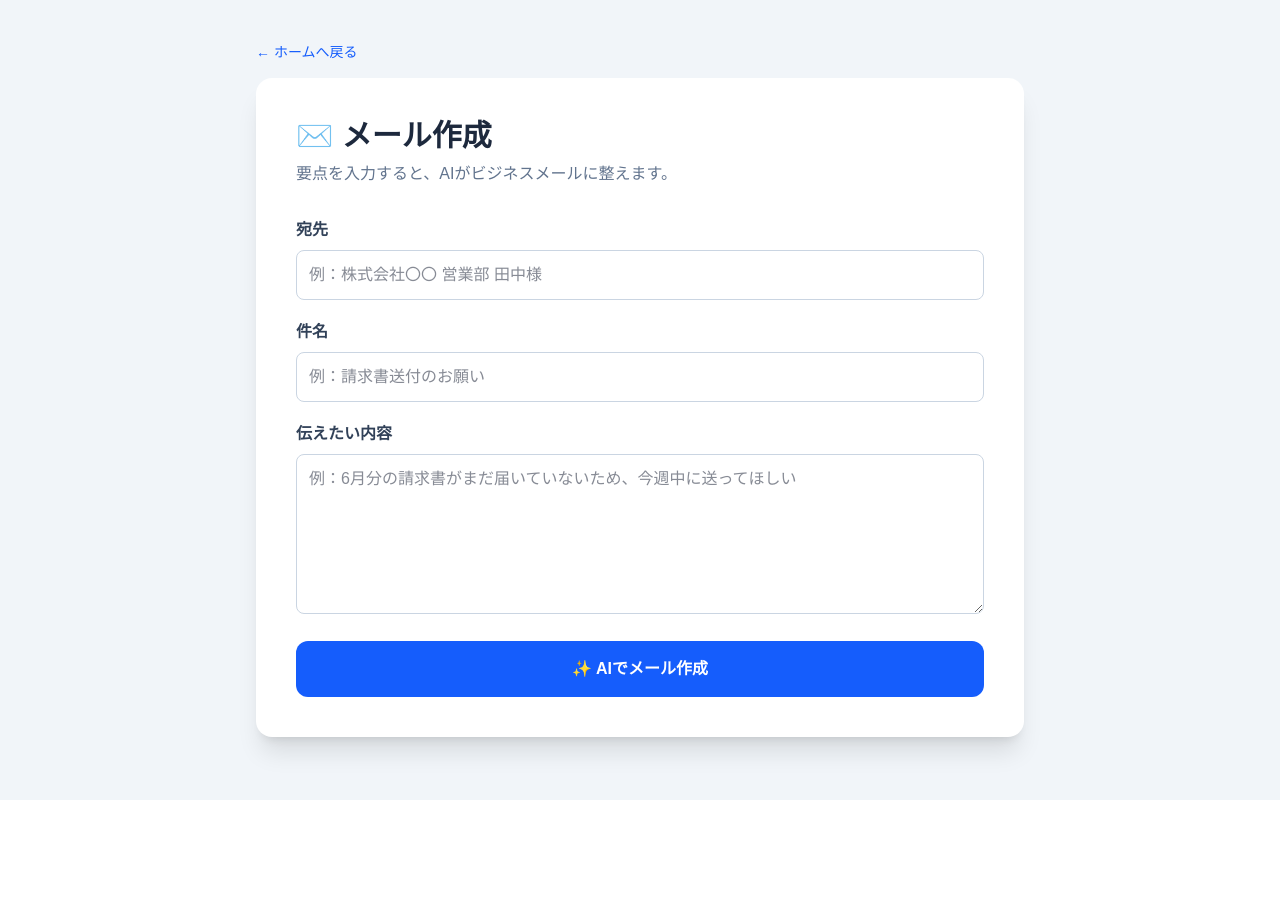
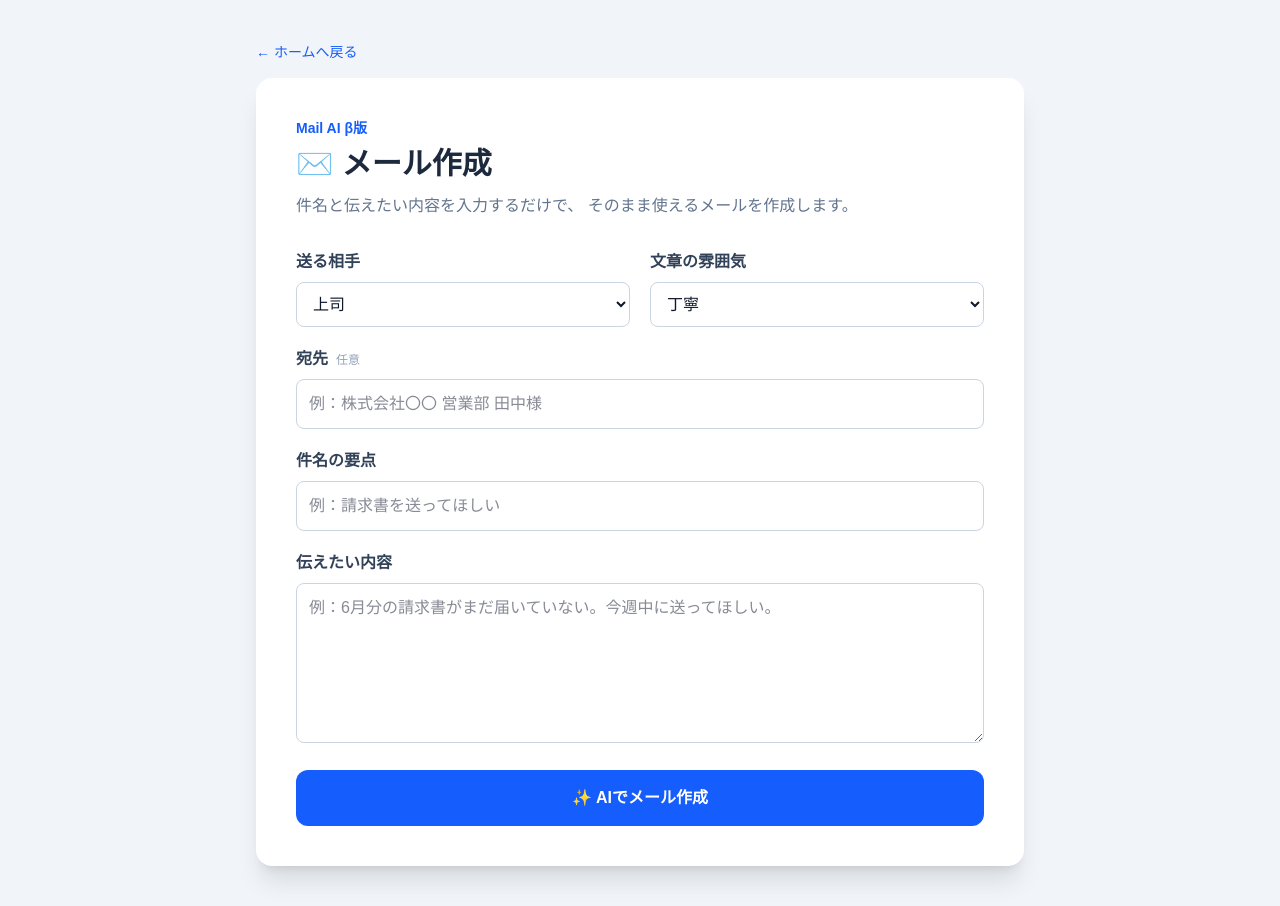
Before and after one commit to Riku-Riku-lab/backoffice-copilot, a Next.js app: page /mail in a window 1280 px wide. Before the commit the page ends 800 px from the top, so only its background shows below. Built offline with nearby package versions, Linux system fonts and the light colour scheme.

Commit message:
feat: release Mail AI beta

```diff
--- a/app/api/generate/route.ts
+++ b/app/api/generate/route.ts
@@ -5,17 +5,40 @@ const ai = new GoogleGenAI({
   apiKey: process.env.GEMINI_API_KEY,
 });
 
+type RequestBody = {
+  recipient?: unknown;
+  subject?: unknown;
+  content?: unknown;
+  recipientType?: unknown;
+  tone?: unknown;
+};
+
+const recipientTypes = ["上司", "取引先", "同僚", "先生", "その他"];
+const tones = ["丁寧", "簡潔", "謝罪", "お礼", "やわらかめ"];
+
 export async function POST(request: Request) {
   try {
-    const body = await request.json();
+    const body = (await request.json()) as RequestBody;
 
-    const recipient = body.recipient?.trim();
-    const subject = body.subject?.trim();
-    const content = body.content?.trim();
+    const recipient =
+      typeof body.recipient === "string" ? body.recipient.trim() : "";
+    const subject =
+      typeof body.subject === "string" ? body.subject.trim() : "";
+    const content =
+      typeof body.content === "string" ? body.content.trim() : "";
+    const recipientType =
+      typeof body.recipientType === "string" &&
+      recipientTypes.includes(body.recipientType)
+        ? body.recipientType
+        : "その他";
+    const tone =
+      typeof body.tone === "string" && tones.includes(body.tone)
+        ? body.tone
+        : "丁寧";
 
     if (!subject || !content) {
       return NextResponse.json(
-        { error: "件名と内容を入力してください。" },
+        { error: "件名と伝えたい内容を入力してください。" },
         { status: 400 }
       );
     }
@@ -28,34 +51,37 @@ export async function POST(request: Request) {
     }
 
     const prompt = `
-あなたは日本企業の事務・総務担当者を支援するアシスタントです。
-以下の情報をもとに、丁寧で自然なビジネスメールを日本語で作成してください。
+あなたは日本企業の事務・総務担当者を支援する、
+ビジネスメール作成の専門アシスタントです。
 
-宛先: ${recipient || "指定なし"}
-件名: ${subject}
-伝えたい内容: ${content}
+送る相手の種類：${recipientType}
+宛先：${recipient || "指定なし"}
+希望する雰囲気：${tone}
+件名の要点：${subject}
+伝えたい内容：${content}
 
-条件:
-- 件名も含めて出力する
-- 丁寧で簡潔な文章にする
-- 不明な会社名や氏名を勝手に作らない
-- 必要に応じて「〇〇株式会社」「〇〇様」などのプレースホルダーを使う
+条件：
+- 1行目に「件名：〇〇」と出力する
+- 次に空行を入れ、本文を出力する
+- 相手と雰囲気に合った敬語にする
+- 丁寧だが、回りくどくしすぎない
+- 入力されていない会社名・氏名・日付・事情を勝手に作らない
+- 不足箇所は「〇〇様」などのプレースホルダーを使う
 - 完成したメールだけを出力する
-`;
+`.trim();
 
-const response = await ai.models.generateContent({
-  model: "gemini-3.1-flash-lite",
-  contents: prompt,
-});
-    const generatedText = response.text;
+    const response = await ai.models.generateContent({
+      model: "gemini-3.1-flash-lite",
+      contents: prompt,
+    });
+
+    const generatedText = response.text?.trim();
 
     if (!generatedText) {
       throw new Error("Geminiから文章が返されませんでした。");
     }
 
-    return NextResponse.json({
-      result: generatedText,
-    });
+    return NextResponse.json({ result: generatedText });
   } catch (error) {
     console.error("メール生成エラー:", error);
 
--- a/app/mail/page.tsx
+++ b/app/mail/page.tsx
@@ -3,8 +3,13 @@
 import { useState } from "react";
 import Link from "next/link";
 
+const recipientTypes = ["上司", "取引先", "同僚", "先生", "その他"];
+const tones = ["丁寧", "簡潔", "謝罪", "お礼", "やわらかめ"];
+
 export default function MailPage() {
   const [recipient, setRecipient] = useState("");
+  const [recipientType, setRecipientType] = useState("上司");
+  const [tone, setTone] = useState("丁寧");
   const [subject, setSubject] = useState("");
   const [content, setContent] = useState("");
   const [result, setResult] = useState("");
@@ -18,7 +23,7 @@ export default function MailPage() {
     setCopied(false);
 
     if (!subject.trim() || !content.trim()) {
-      setError("件名と内容を入力してください。");
+      setError("件名と伝えたい内容を入力してください。");
       return;
     }
 
@@ -27,30 +32,32 @@ export default function MailPage() {
 
       const response = await fetch("/api/generate", {
         method: "POST",
-        headers: {
-          "Content-Type": "application/json",
-        },
+        headers: { "Content-Type": "application/json" },
         body: JSON.stringify({
           recipient,
+          recipientType,
+          tone,
           subject,
           content,
         }),
       });
 
-      const data = await response.json();
+      const data: { result?: string; error?: string } =
+        await response.json();
 
       if (!response.ok) {
-        throw new Error(data.error || "生成に失敗しました。");
+        throw new Error(
+          data.error || "メールの生成に失敗しました。"
+        );
       }
 
-      setResult(data.result);
+      setResult(data.result ?? "");
     } catch (error) {
-      const message =
+      setError(
         error instanceof Error
           ? error.message
-          : "予期しないエラーが発生しました。";
-
-      setError(message);
+          : "予期しないエラーが発生しました。"
+      );
     } finally {
       setIsLoading(false);
     }
@@ -59,12 +66,24 @@ export default function MailPage() {
   async function copyResult() {
     if (!result) return;
 
+    try {
       await navigator.clipboard.writeText(result);
       setCopied(true);
+      window.setTimeout(() => setCopied(false), 2000);
+    } catch {
+      setError("コピーに失敗しました。");
+    }
+  }
 
-    window.setTimeout(() => {
+  function resetForm() {
+    setRecipient("");
+    setRecipientType("上司");
+    setTone("丁寧");
+    setSubject("");
+    setContent("");
+    setResult("");
+    setError("");
     setCopied(false);
-    }, 2000);
   }
 
   return (
@@ -78,63 +97,96 @@ export default function MailPage() {
         </Link>
 
         <div className="rounded-2xl bg-white p-6 shadow-xl sm:p-10">
-          <h1 className="mb-2 text-3xl font-bold text-slate-800">
+          <p className="mb-2 text-sm font-bold text-blue-600">
+            Mail AI β版
+          </p>
+
+          <h1 className="text-3xl font-bold text-slate-800">
             ✉️ メール作成
           </h1>
 
-          <p className="mb-8 text-slate-500">
-            要点を入力すると、AIがビジネスメールに整えます。
+          <p className="mb-8 mt-3 text-slate-500">
+            件名と伝えたい内容を入力するだけで、
+            そのまま使えるメールを作成します。
           </p>
 
           <div className="space-y-5">
+            <div className="grid gap-5 sm:grid-cols-2">
               <div>
-              <label
-                htmlFor="recipient"
-                className="font-semibold text-slate-700"
+                <label className="font-semibold text-slate-700">
+                  送る相手
+                </label>
+                <select
+                  value={recipientType}
+                  onChange={(event) =>
+                    setRecipientType(event.target.value)
+                  }
+                  className="mt-2 w-full rounded-lg border border-slate-300 bg-white p-3 text-slate-900 outline-none focus:border-blue-500"
                 >
+                  {recipientTypes.map((type) => (
+                    <option key={type}>{type}</option>
+                  ))}
+                </select>
+              </div>
+
+              <div>
+                <label className="font-semibold text-slate-700">
+                  文章の雰囲気
+                </label>
+                <select
+                  value={tone}
+                  onChange={(event) => setTone(event.target.value)}
+                  className="mt-2 w-full rounded-lg border border-slate-300 bg-white p-3 text-slate-900 outline-none focus:border-blue-500"
+                >
+                  {tones.map((item) => (
+                    <option key={item}>{item}</option>
+                  ))}
+                </select>
+              </div>
+            </div>
+
+            <div>
+              <label className="font-semibold text-slate-700">
                 宛先
+                <span className="ml-2 text-xs font-normal text-slate-400">
+                  任意
+                </span>
               </label>
-
               <input
-                id="recipient"
                 value={recipient}
-                onChange={(event) => setRecipient(event.target.value)}
+                onChange={(event) =>
+                  setRecipient(event.target.value)
+                }
                 className="mt-2 w-full rounded-lg border border-slate-300 p-3 text-slate-900 outline-none focus:border-blue-500"
                 placeholder="例：株式会社〇〇 営業部 田中様"
               />
             </div>
 
             <div>
-              <label
-                htmlFor="subject"
-                className="font-semibold text-slate-700"
-              >
-                件名
+              <label className="font-semibold text-slate-700">
+                件名の要点
               </label>
-
               <input
-                id="subject"
                 value={subject}
-                onChange={(event) => setSubject(event.target.value)}
+                onChange={(event) =>
+                  setSubject(event.target.value)
+                }
                 className="mt-2 w-full rounded-lg border border-slate-300 p-3 text-slate-900 outline-none focus:border-blue-500"
-                placeholder="例：請求書送付のお願い"
+                placeholder="例：請求書を送ってほしい"
               />
             </div>
 
             <div>
-              <label
-                htmlFor="content"
-                className="font-semibold text-slate-700"
-              >
+              <label className="font-semibold text-slate-700">
                 伝えたい内容
               </label>
-
               <textarea
-                id="content"
                 value={content}
-                onChange={(event) => setContent(event.target.value)}
+                onChange={(event) =>
+                  setContent(event.target.value)
+                }
                 className="mt-2 min-h-40 w-full resize-y rounded-lg border border-slate-300 p-3 text-slate-900 outline-none focus:border-blue-500"
-                placeholder="例：6月分の請求書がまだ届いていないため、今週中に送ってほしい"
+                placeholder="例：6月分の請求書がまだ届いていない。今週中に送ってほしい。"
               />
             </div>
 
@@ -144,7 +196,9 @@ export default function MailPage() {
               disabled={isLoading}
               className="w-full rounded-xl bg-blue-600 p-4 font-semibold text-white transition hover:bg-blue-700 disabled:cursor-not-allowed disabled:opacity-60"
             >
-              {isLoading ? "AIが作成中..." : "✨ AIでメール作成"}
+              {isLoading
+                ? "AIがメールを作成中..."
+                : "✨ AIでメール作成"}
             </button>
 
             {error && (
@@ -155,10 +209,19 @@ export default function MailPage() {
 
             {result && (
               <section className="rounded-xl border border-slate-200 bg-slate-50 p-5">
-                <div className="mb-3 flex items-center justify-between gap-4">
+                <div className="mb-3 flex flex-wrap items-center justify-between gap-3">
                   <h2 className="text-lg font-bold text-slate-800">
                     生成結果
                   </h2>
+
+                  <div className="flex gap-2">
+                    <button
+                      type="button"
+                      onClick={resetForm}
+                      className="rounded-lg border border-slate-300 bg-white px-3 py-2 text-sm font-medium text-slate-600 hover:bg-slate-100"
+                    >
+                      新しく作る
+                    </button>
 
                     <button
                       type="button"
@@ -167,6 +230,7 @@ export default function MailPage() {
                     >
                       {copied ? "コピーしました！" : "📋 コピー"}
                     </button>
+                  </div>
                 </div>
 
                 <pre className="whitespace-pre-wrap font-sans leading-7 text-slate-800">
```
Lines whose indentation alone changed are shown as unchanged.
